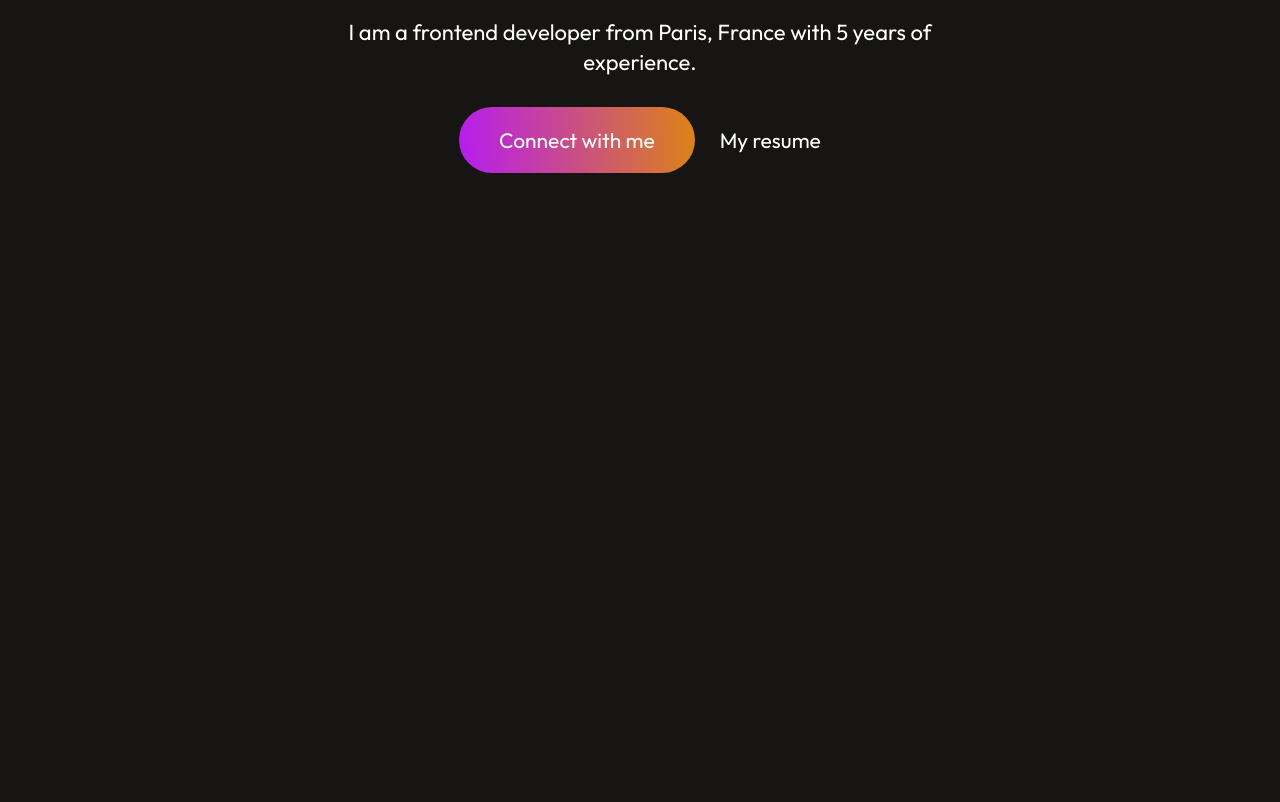
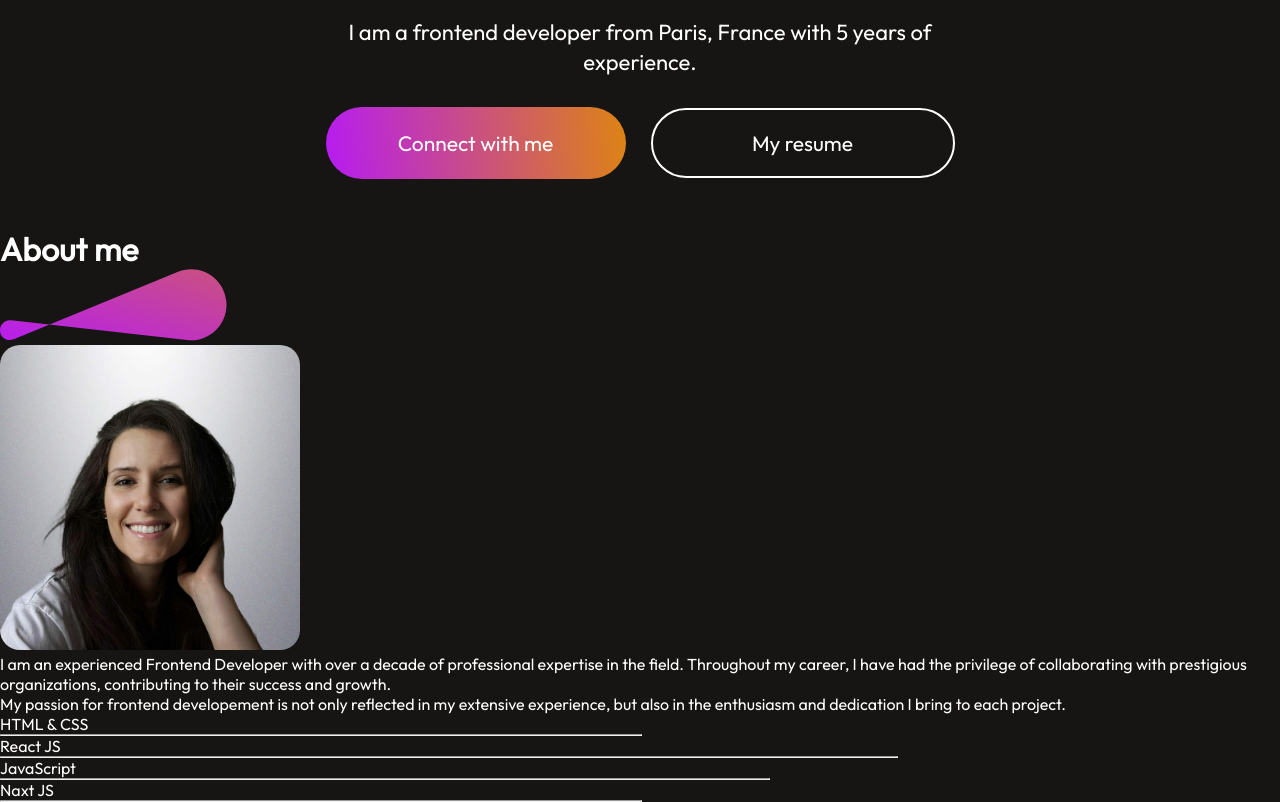
Before and after one commit to Yelle-stack/portfolio_yelle, a React (Vite) app: page / in a window 1280 px wide. Shown: the part 600-1402 px from the top of the page. Before the commit the page ends 823 px from the top, so only its background shows below. Built offline with nearby package versions, Linux system fonts and the light colour scheme.

Commit message:
aboutProfilPicture

```diff
--- a/src/App.jsx
+++ b/src/App.jsx
@@ -2,12 +2,14 @@
 import React from 'react'
 import Navbar from './Components/Navbar/Navbar'
 import Hero from './Components/Hero/Hero'
+import About from './Components/About/About'
 
 const App = () => {
   return (
     <div>
       <Navbar/>
       <Hero/>
+      <About/>
     </div>
   )
 }
--- /dev/null
+++ b/src/Components/About/About.css
@@ -0,0 +1,5 @@
+.about-left img {
+    width: 300px;
+    height: auto;
+    border-radius: 20px;
+}
--- /dev/null
+++ b/src/Components/About/About.jsx
@@ -0,0 +1,34 @@
+import React from 'react'
+import './About.css'
+import theme_pattern from '../../assets/theme_pattern.svg'
+import profile_img from '../../assets/profilpicture.JPG'
+
+const About = () => {
+  return (
+    <div className='about'>
+      <div className="about-title">
+        <h1>About me</h1>
+        <img src={theme_pattern} alt="theme" />
+      </div>
+      <div className="about-sections">
+        <div className="about-left">
+            <img src={profile_img} alt="" />
+        </div>
+        <div className="about-right">
+            <div className="about-para">
+                <p>I am an experienced Frontend Developer with over a decade of professional expertise in the field. Throughout my career, I have had the privilege of collaborating with prestigious organizations, contributing to their success and growth.</p>
+                <p>My passion for frontend developement is not only reflected in my extensive experience, but also in the enthusiasm and dedication I bring to each project.</p>
+            </div>
+            <div className="about-skills">
+                <div className="about-skill"><p>HTML & CSS</p><hr style={{width:"50%"}}/></div>
+                <div className="about-skill"><p>React JS</p><hr style={{width:"70%"}}/></div>
+                <div className="about-skill"><p>JavaScript</p><hr style={{width:"60%"}}/></div>
+                <div className="about-skill"><p>Naxt JS</p><hr style={{width:"50%"}}/></div>
+            </div>
+        </div>
+      </div>
+    </div>
+  )
+}
+
+export default About
--- a/src/Components/Hero/Hero.css
+++ b/src/Components/Hero/Hero.css
@@ -43,8 +43,26 @@
 }
 
 .hero-connect {
-    padding: 20px 40px;
+    min-width: 220px;
+    text-align: center;
+    padding: 23px 40px;
     border-radius: 50px;
     background: linear-gradient(264deg, #DF8908 -5.09%, #B415FF 106.28%);
     cursor: pointer;
 }
+
+.hero-resume {
+    min-width: 220px;
+    text-align: center;
+    padding: 20px 40px;
+    border-radius: 50px;
+    border: 2px solid #FFF;
+    cursor: pointer;
+}
+.hero-connect:hover {
+    border: 2px solid white;
+}
+
+.hero-resume:hover {
+    border-color: #B415FF;
+}
```
Also changed, not shown: src/assets/profilpicture.JPG (added).
